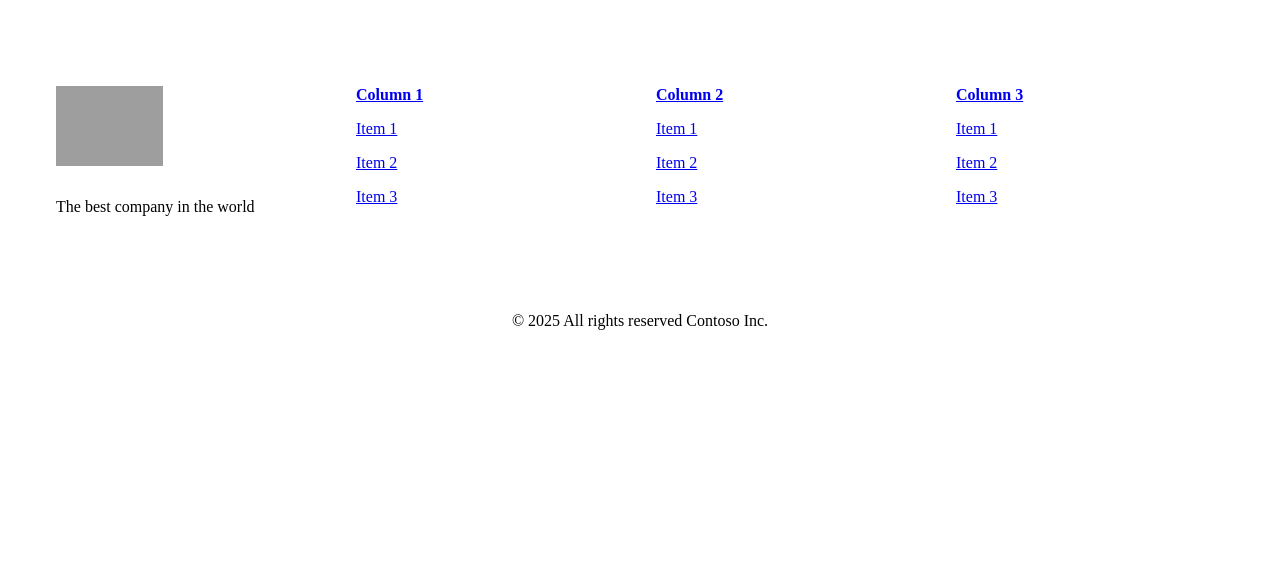
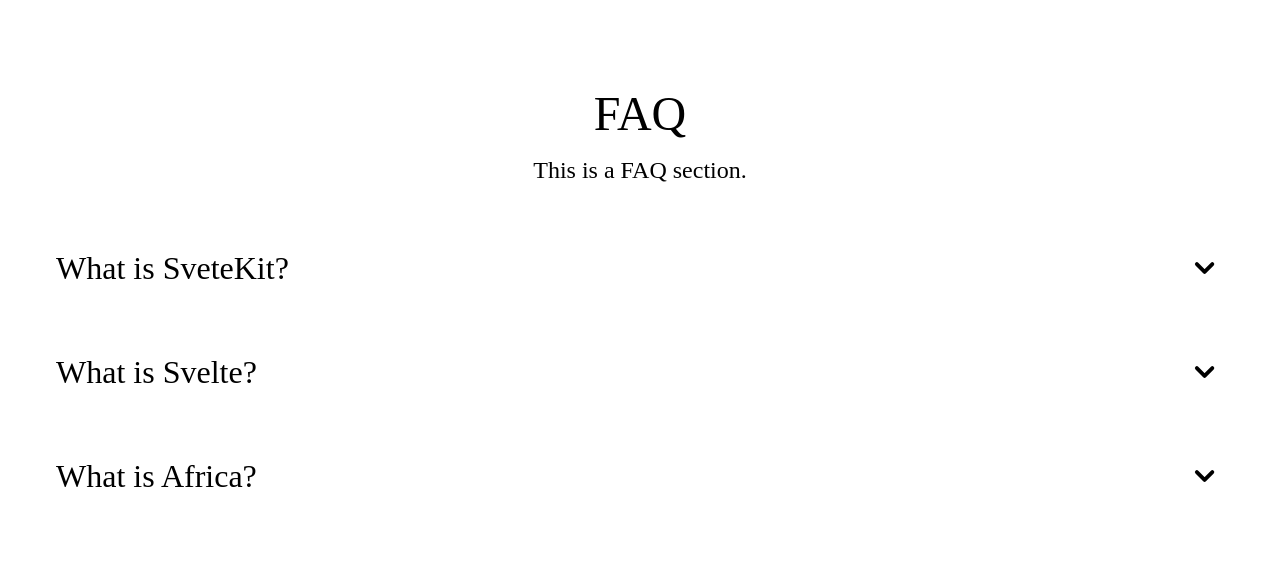
Before and after one commit to feuersteiner/sv-marketing, a SvelteKit app: page / in a window 1280 px wide. Shown: the part 1960-2522 px from the top of the page. Before the commit the page ends 2386 px from the top, so only its background shows below. Built offline with nearby package versions, Linux system fonts and the light colour scheme; grey boxes are pictures that could not be loaded.

Commit message:
feat: add FAQ section with dynamic items and structured data support chore: bump version to 0.5.0 docs: update README to reflect new FAQ section

```diff
--- a/package.json
+++ b/package.json
@@ -1,6 +1,6 @@
 {
 	"name": "@really-headless/sv-marketing",
-	"version": "0.4.1",
+	"version": "0.5.0",
 	"license": "MIT",
 	"repository": {
 		"type": "git",
--- a/src/lib/index.ts
+++ b/src/lib/index.ts
@@ -3,3 +3,4 @@
 export { default as MediaHero } from './sections/hero/media-hero.svelte';
 export { default as Layout } from './layout/layout.svelte';
 export { default as BreadCrumbs } from './layout/breadcrumbs/breadcrumbs.svelte';
+export { default as FaqSection } from './sections/faq/faq.svelte';
--- /dev/null
+++ b/src/lib/sections/faq/faq-item.svelte
@@ -0,0 +1,57 @@
+<script lang="ts">
+	import SubSectionContainer from '$lib/shared/sub-section/sub-section-container.svelte';
+	import SubSectionSubtitle from '$lib/shared/sub-section/sub-section-subtitle.svelte';
+	import SubSectionTitle from '$lib/shared/sub-section/sub-section-title.svelte';
+	import type { IFaqPairProps } from './types.js';
+
+	const { question, answer }: IFaqPairProps = $props();
+	let isOpen = $state(false);
+	const toggle = () => (isOpen = !isOpen);
+</script>
+
+<SubSectionContainer>
+	<div>
+		<SubSectionTitle title={question} align='left' />
+		<!-- svelte-ignore a11y_no_static_element_interactions -->
+		<!-- svelte-ignore a11y_click_events_have_key_events -->
+		<svg
+			width="24"
+			height="24"
+			viewBox="0 0 12 12"
+			fill="none"
+			xmlns="http://www.w3.org/2000/svg"
+			onclick={toggle}
+			class:isOpen
+		>
+			<path
+				d="M2 4L6 8L10 4"
+				stroke="currentColor"
+				stroke-width="2"
+				stroke-linecap="round"
+				stroke-linejoin="round"
+			/>
+		</svg>
+	</div>
+	{#if isOpen}
+		<SubSectionSubtitle align='left' subtitle={answer} />
+	{/if}
+</SubSectionContainer>
+
+<style>
+	div {
+		display: flex;
+		justify-content: space-between;
+		align-items: center;
+		width: 100%;
+	}
+
+	svg {
+		cursor: pointer;
+		rotate: 0deg;
+		transition: rotate 0.15s;
+		margin: 0.5rem;
+	}
+	.isOpen {
+		rotate: 180deg;
+	}
+</style>
--- /dev/null
+++ b/src/lib/sections/faq/faq.svelte
@@ -0,0 +1,35 @@
+<script lang="ts">
+	import SectionContainer from '$lib/shared/section/section-container.svelte';
+	import SectionHeader from '$lib/shared/section/section-header.svelte';
+	import FaqItem from './faq-item.svelte';
+	import type { IFaqSectionProps } from './types.js';
+
+	const { items, title, subtitle, anchor, primaryButton, secondaryButton }: IFaqSectionProps =
+		$props();
+
+	const jsonLd = JSON.stringify({
+		'@context': 'https://schema.org',
+		'@type': 'FAQPage',
+		mainEntity: items.map((item) => {
+			return {
+				'@type': 'Question',
+				name: item.question,
+				acceptedAnswer: {
+					'@type': 'Answer',
+					text: item.answer
+				}
+			};
+		})
+	});
+</script>
+
+<svelte:head>
+	{@html `<script type="application/ld+json">${jsonLd}</script>`}
+</svelte:head>
+
+<SectionContainer {anchor}>
+	<SectionHeader {title} {primaryButton} {secondaryButton} {subtitle} />
+	{#each items as item}
+		<FaqItem {...item} />
+	{/each}
+</SectionContainer>
--- /dev/null
+++ b/src/lib/sections/faq/types.ts
@@ -0,0 +1,10 @@
+import type { IBaseSectionProps } from '$lib/shared/types.js';
+
+export interface IFaqPairProps {
+	question: string;
+	answer: string;
+}
+
+export interface IFaqSectionProps extends IBaseSectionProps {
+	items: IFaqPairProps[];
+}
--- a/src/routes/+page.svelte
+++ b/src/routes/+page.svelte
@@ -1,5 +1,5 @@
 <script lang="ts">
-	import { BasicHero, BreadCrumbs, MediaHero, TextAndMedia } from '$lib/index.js';
+	import { BasicHero, BreadCrumbs, FaqSection, MediaHero, TextAndMedia } from '$lib/index.js';
 </script>
 
 <BreadCrumbs
@@ -64,3 +64,24 @@
 		}
 	]}
 />
+<FaqSection
+	title="FAQ"
+	subtitle="This is a FAQ section."
+	items={[
+		{
+			question: 'What is SveteKit?',
+			answer:
+				'SvelteKit is a framework for building web applications of all sizes, with a beautiful development experience and flexible filesystem-based routing.'
+		},
+		{
+			question: 'What is Svelte?',
+			answer:
+				'Svelte is a radical new approach to building user interfaces. Whereas traditional frameworks like React and Vue do the bulk of their work in the browser, Svelte shifts that work into a compile step that happens when you build your app.'
+		},
+		{
+			question: 'What is Africa?',
+			answer:
+				`Africa is the world's second-largest and second-most populous continent, after Asia in both cases. At about 30.3 million km² including adjacent islands, it covers 6% of Earth's total surface area and 20% of its land area.`
+		}
+	]}
+/>
```
Also changed, not shown: src/lib/shared/types.ts (+7 -4 lines), 1 other file (tests, documents, lock files or other folders).
